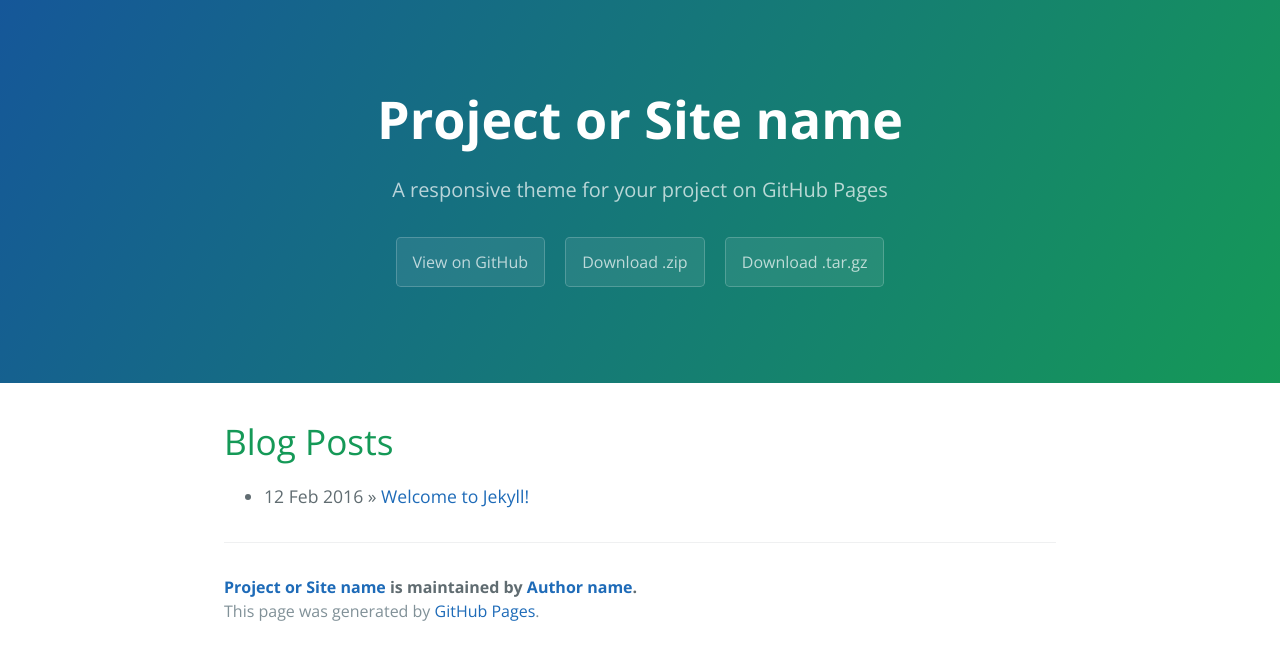
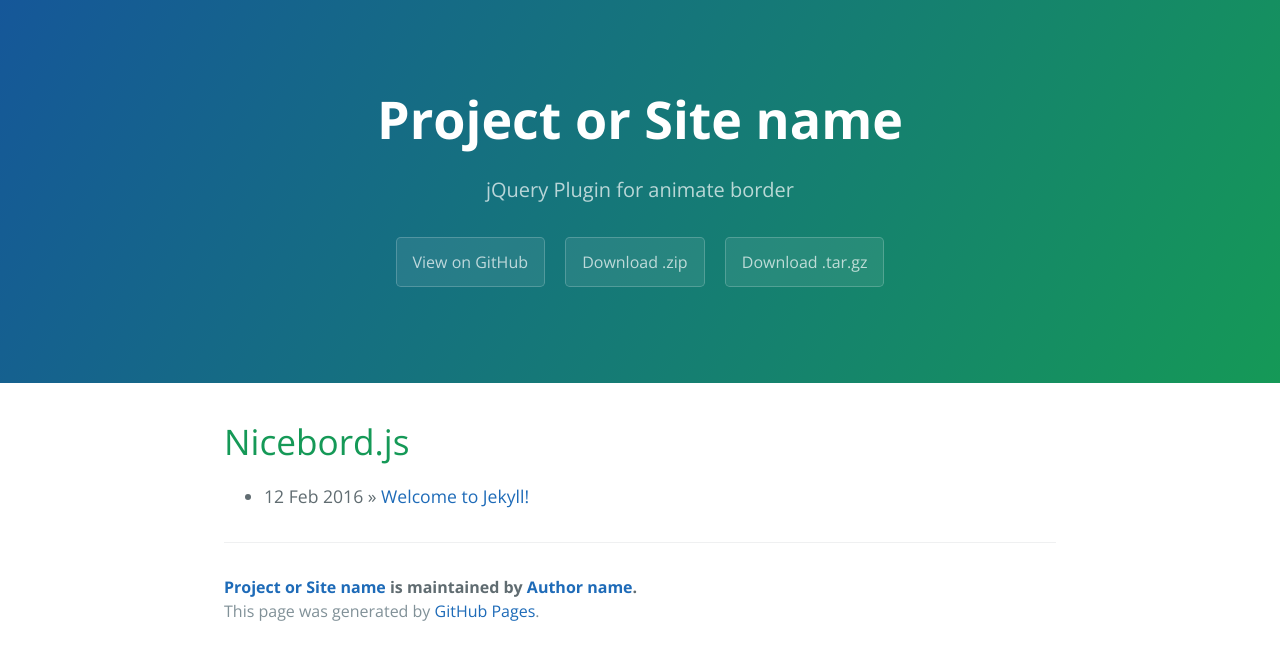
Before and after one commit to dkdevru/nicebord, a Jekyll site: the page built from index.html, in a window 1280 px wide. Shown: the top 660 px of the page. Built offline with Jekyll 4.4.1, drawn with Linux system fonts in a browser that asks for light colours; the list of posts is cut into pages by our own code.

Commit message:
ok, jekyll

```diff
--- a/_config.yml
+++ b/_config.yml
@@ -1,6 +1,6 @@
 # Setup
 title:        Project or Site name
-tagline:      A responsive theme for your project on GitHub Pages
+tagline:      jQuery Plugin for animate border
 baseurl:      "/nicebord"
 paginate:     1
 locale:       "en"
--- a/index.html
+++ b/index.html
@@ -4,7 +4,7 @@ title: {{ site.name }}
 ---
 
 <div id="home">
-  <h1>Blog Posts</h1>
+  <h1>Nicebord.js</h1>
   <ul class="posts">
     {% for post in site.posts %}
       <li><span>{{ post.date | date_to_string }}</span> &raquo; <a href="{{ site.baseurl }}{{ post.url }}">{{ post.title }}</a></li>
```
